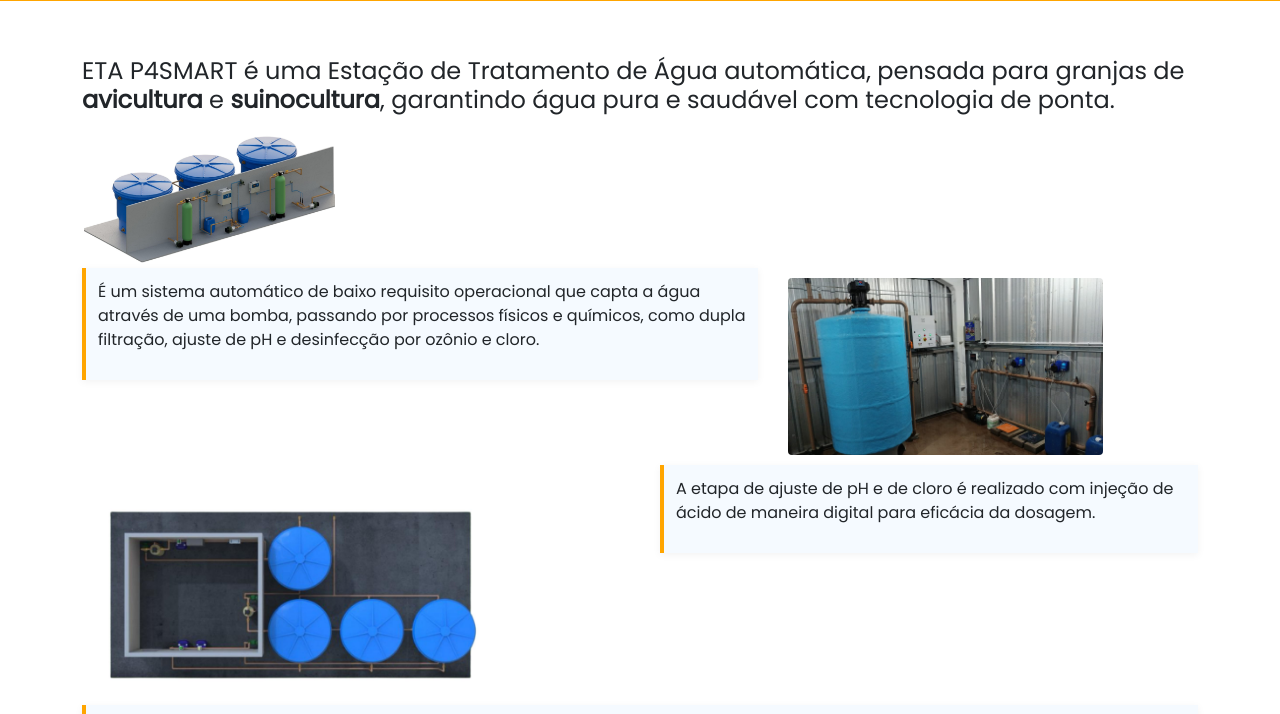
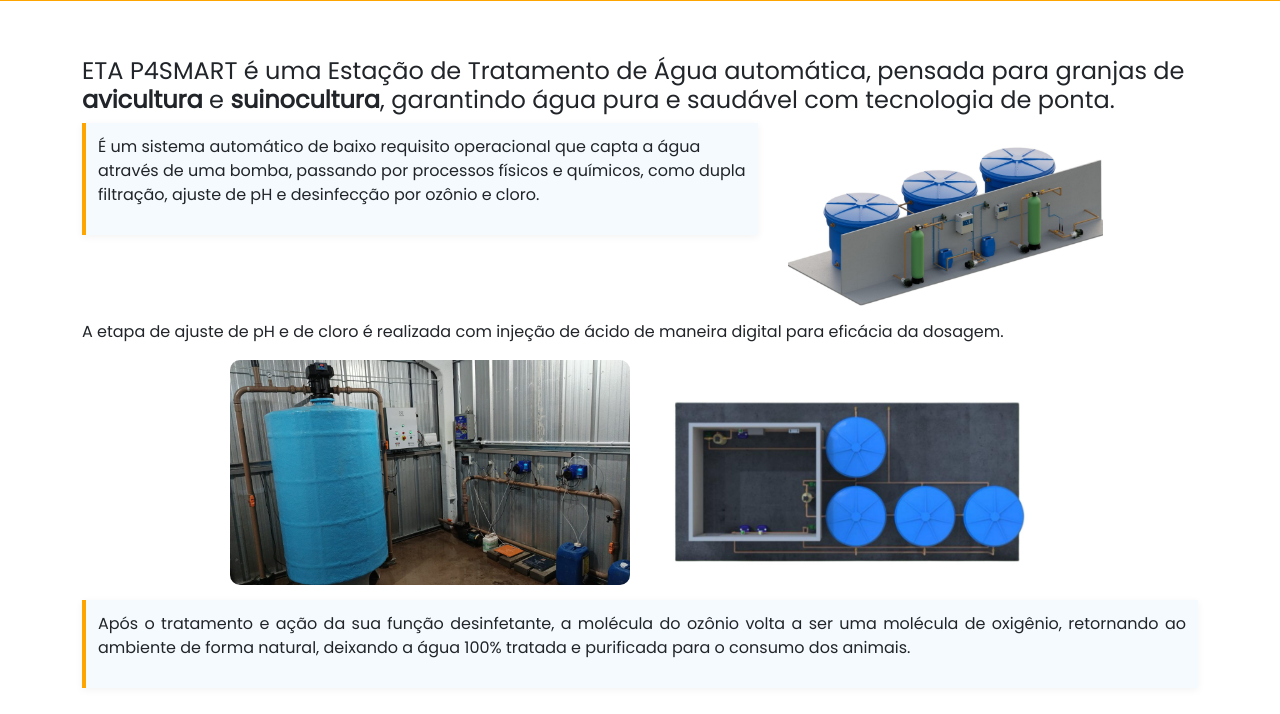
Before and after one commit to Lorenzo-RP/site, a plain HTML site: page index.html in a window 1280 px wide. Shown: the part 227-941 px from the top of the page. Drawn offline with nearby package versions, Linux system fonts and the light colour scheme.

Commit message:
Update index.html

```diff
--- a/index.html
+++ b/index.html
@@ -37,9 +37,11 @@
 
     <br>
     <h4> ETA P4SMART é uma Estação de Tratamento de Água automática, pensada para granjas de <strong>avicultura</strong> e <strong>suinocultura</strong>, garantindo água pura e saudável com tecnologia de ponta.</h4>
-    <div class="imagem-sistema-lado">
-      <img class="caixazulg" src="imagem3d.jpg" alt="Imagem do sistema" />
+    <!-- Imagem para dispositivos móveis -->
+    <div class="imagem-mobile">
+      <img src="imagem3d.jpg" alt="Imagem relacionada à ETA P4SMART" />
     </div>
+
     <div class="bloco-lado-a-lado">
       <div class="text_sistema reveal-slow">
         <p>
@@ -48,30 +50,43 @@
       </div>
 
       <div class="imagem-sistema-lado">
-        <img class="caixazulg2" src="sistema.jpg" alt="Imagem do sistema" />
+        <img class="caixazulg2" src="imagem3d.jpg" alt="Imagem do sistema" />
+      </div>
+    </div>
+    <p>
+      A etapa de ajuste de pH e de cloro é realizada com injeção de ácido de maneira digital para eficácia da dosagem.
+    </p>
+    <div class="bloco-lado-a-lado">
+      <div class="imagem-sistema-lado">
+
+      </div>
+      <div class="">
+
       </div>
     </div>
 
-    <div class="bloco-lado-a-lado">
-      <div class="imagem-sistema-lado">
-        <img class="caixazulg3" src="imagem3d3.jpg" alt="Imagem do sistema 2" />
+        <!-- Bloco com imagens lado a lado e texto abaixo -->
+    <div class="bloco-vertical">
+      <div class="imagens-lado-a-lado">
+        <img class="imagem-tratada" src="sistema.jpg" alt="Imagem do sistema" />
+        <img class="imagem-tratada" src="imagem3d3.jpg" alt="Imagem do sistema 2" />
       </div>
-      <div class="text_sistema reveal-slow">
-        <p>
-          A etapa de ajuste de pH e de cloro é realizado com injeção de ácido de maneira digital para eficácia da dosagem.
-        </p>
-      </div>
-
-
-    </div>
-
-    <div class="bloco-lado-a-lado">
       <div class="text_sistema reveal-slow">
         <p>
           Após o tratamento e ação da sua função desinfetante, a molécula do ozônio volta a ser uma molécula de oxigênio, retornando ao ambiente de forma natural, deixando a água 100% tratada e purificada para o consumo dos animais.
         </p>
       </div>
     </div>
+
+
+
+
+
+
+
+
+
+
 
 
     <section class="center">
@@ -113,16 +128,6 @@
         <div class="spacer-xs"></div>
         <p class="reveal-slow">A P4 Agro entende as suas necessidades e por isso entrega soluções práticas para o dia a dia da granja, prestando um serviço de qualidade que se paga em poucos meses.</p>
         <br>
-
-
-
-
-
-
-
-
-
-
 
 
 
```
